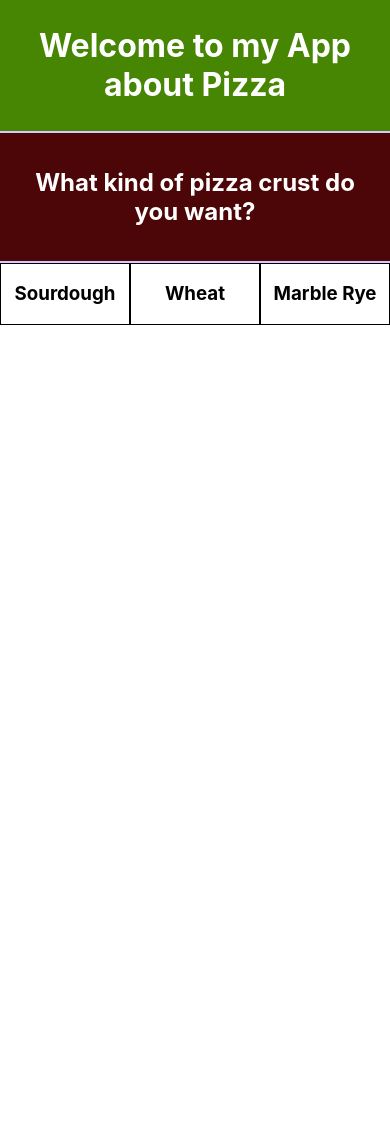
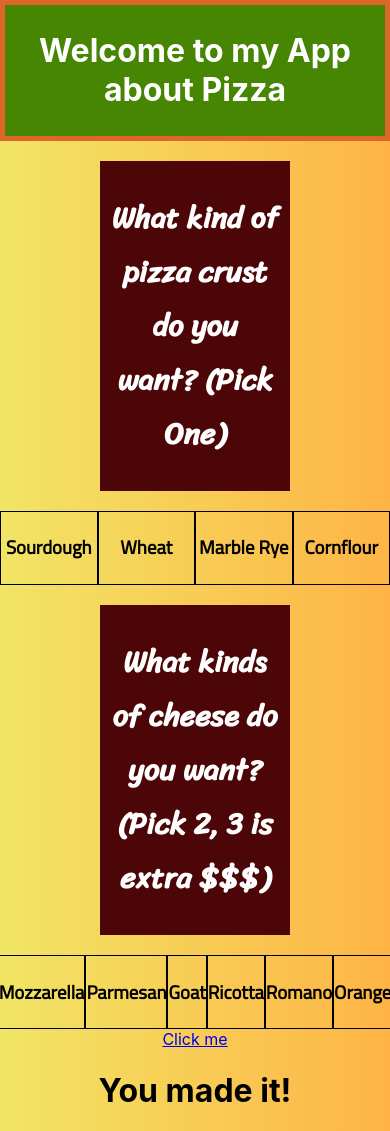
Before and after one commit to jessecalton/pizzatime, a React (Create React App) app: page /checkout in a window 390 px wide. Before the commit the page ends 844 px from the top, so only its background shows below. Built offline with nearby package versions, Linux system fonts and the light colour scheme.

Commit message:
more responsiveness

```diff
--- a/package.json
+++ b/package.json
@@ -8,6 +8,7 @@
     "@testing-library/user-event": "^7.2.1",
     "react": "^16.12.0",
     "react-dom": "^16.12.0",
+    "react-router-dom": "^5.1.2",
     "react-scripts": "3.3.1"
   },
   "scripts": {
--- a/src/App.css
+++ b/src/App.css
@@ -1,34 +1,30 @@
+@import url('https://fonts.googleapis.com/css?family=Cairo|Sriracha&display=swap');
+
 .App {
   text-align: center;
 }
+body {
+  background: -webkit-linear-gradient(left, rgba(241,229,101,1) 0%, rgba(254,179,67,0.99) 100%);
 
-.App-logo {
-  height: 40vmin;
-  pointer-events: none;
 }
-
-@media (prefers-reduced-motion: no-preference) {
-  .App-logo {
-    animation: App-logo-spin infinite 20s linear;
-  }
-}
-
 header {
   color: #FFF;
   padding: 5px 10px;
   text-align: center;
   align-items: center;
   background-color: rgb(70, 134, 2);
-  border-bottom: solid 2px #D4CAFF;
+  border: solid 5px rgb(220, 103, 40);
 }
 
 .subheader {
+  font-family: 'Sriracha', cursive;
+  font-size: 20px;
   color: #FFF;
-  padding: 15px 20px;
+  margin: 20px 100px;
+  padding: 5px 10px;
   text-align: center;
   align-items: center;
   background-color: rgb(77, 6, 7);
-  border-bottom: solid 2px #D4CAFF;
 }
 
 .item {
@@ -45,18 +41,22 @@ header {
 }
 
 .menu {
+  font-family: 'Cairo', sans-serif;
   display: flex;
   flex-direction: row;
   justify-content: center;
 }
 
-/* .App-header {
-  background-color: #282c34;
-  min-height: 100vh;
+.extras {
+  color: red;
+  font-family: fantasy;
+}
+
+.current-selections {
   display: flex;
-  flex-direction: column;
-  align-items: center;
   justify-content: center;
-  font-size: calc(10px + 2vmin);
-  color: white;
-} */
+}
+
+.current-selections > div {
+  background-color: rgb(226, 178, 119);
+}
--- a/src/App.js
+++ b/src/App.js
@@ -1,34 +1,82 @@
 import React, {Component} from 'react';
+import {BrowserRouter, Route, Switch, Link} from 'react-router-dom';
 import './App.css';
 import Header from './components/Header.js';
 import Menu from './components/Menu.js';
 import Selections from './components/Selections.js';
+import Checkout from './components/Checkout.js';
 
 class App extends Component {
   state = {
     breadItems: [
       {name: 'Sourdough', isSelected: false, id: 1},
       {name: 'Wheat', isSelected: false, id: 2},
-      {name: 'Marble Rye', isSelected: false, id: 3}
+      {name: 'Marble Rye', isSelected: false, id: 3},
+      {name: 'Cornflour', isSelected: false, id: 4}
+    ],
+    cheeses: [
+      {name: 'Mozzarella', isSelected: false, id: 1},
+      {name: 'Parmesan', isSelected: false, id: 2},
+      {name: 'Goat', isSelected: false, id: 3},
+      {name: 'Ricotta', isSelected: false, id: 4},
+      {name: 'Romano', isSelected: false, id: 5},
+      {name: 'Orange', isSelected: false, id: 6}
+    ],
+    toppings: [
+      {name: 'Basil', isSelected: false, id: 1},
+      {name: 'Mushrooms', isSelected: false, id: 2},
+      {name: 'Potato', isSelected: false, id: 3},
+      {name: 'Onion', isSelected: false, id: 4},
+      {name: 'Bosco', isSelected: false, id: 5}
     ]
   }
-  handleSelectedItem = (index) => {
+
+  // Only one bread type can be selected
+  handleSelectedBread = (index) => {
     this.setState( prevState => {
-      const updatedSelect = [...prevState.breadItems];
-      const updatedItem = { ...updatedSelect[index] };
+      const breadState = [...prevState.breadItems]
+      const updatedItem = { ...breadState[index] };
+      if(updatedItem.isSelected === false){
+        breadState.map(bread => {
+          bread.isSelected = false;
+          return bread
+        });
+      }
       updatedItem.isSelected = !updatedItem.isSelected;
-
-      updatedSelect[index] = updatedItem;
+      breadState[index] = updatedItem;
       return {
-        breadItems: updatedSelect
-      };
+        breadItems: breadState
+      }
     });
   }
 
-  retrieveAllSelectedItems = () => {
-    return (
-      this.state.breadItems.filter(item => item.isSelected === true)
-    )
+  handleSelectedCheese = (index) => {
+    this.setState( prevState => {
+      const cheeseState = [...prevState.cheeses];
+      const updatedItem = { ...cheeseState[index] };
+      const selectedCheese = cheeseState.reduce((count, cheese) => {
+        if(cheese.isSelected){
+          count++;
+        }
+        return count;
+      },0)
+
+      if(selectedCheese === 3 && updatedItem.isSelected === true){
+        updatedItem.isSelected = !updatedItem.isSelected;
+        cheeseState[index] = updatedItem;
+      } else if(selectedCheese === 3){
+        return {
+          cheeses: cheeseState
+        };
+      } else {
+        updatedItem.isSelected = !updatedItem.isSelected;
+        cheeseState[index] = updatedItem;
+      }
+      return {
+        cheeses: cheeseState
+
+      };
+    })
   }
 
   render() {
@@ -37,10 +85,25 @@ class App extends Component {
         <Header text='Welcome to my App about Pizza'/>
         <Menu
           items={this.state.breadItems}
-          selectItem={this.handleSelectedItem}
-          text='What kind of pizza crust do you want?'
+          selectItem={this.handleSelectedBread}
+          text='What kind of pizza crust do you want? (Pick One)'
         />
-        <Selections allItems={this.retrieveAllSelectedItems()}/>
+        <Menu
+          items={this.state.cheeses}
+          selectItem={this.handleSelectedCheese}
+          text='What kinds of cheese do you want? (Pick 2, 3 is extra $$$)'
+        />
+        <Selections allItems={this.state}/>
+        <BrowserRouter>
+            <Link to="/checkout">Click me</Link>
+            <Switch>
+              <Route exact path="/" component={App} />
+              <Route path="/checkout">
+                <Checkout />
+              </Route>
+            </Switch>
+        </BrowserRouter>
+
       </div>
     );
   }
--- /dev/null
+++ b/src/components/Checkout.js
@@ -0,0 +1,9 @@
+import React from 'react';
+
+const Checkout = () => {
+    return(
+        <h1>You made it!</h1>
+    )
+}
+
+export default Checkout;
--- /dev/null
+++ b/src/components/Extras.js
@@ -0,0 +1,14 @@
+import React from 'react';
+
+const Extras = ({message, toPrint}) => {
+    if(toPrint === true) {
+        return(
+            <h3 className="extras">{message}</h3>
+        )
+    } else {
+        return(null);
+    }
+
+}
+
+export default Extras;
--- a/src/components/Selections.js
+++ b/src/components/Selections.js
@@ -1,15 +1,37 @@
 import React, {Component} from 'react';
-import Subheader from './Subheader.js'
+import Subheader from './Subheader.js';
+import Extras from './Extras.js';
 
 class Selections extends Component {
+    parseSelected = () => {
+        let selected = [];
+        let selectedItems;
+        for(const item in this.props.allItems){
+            selectedItems = this.props.allItems[item].filter(item => item.isSelected === true)
+            selected = selected.concat(selectedItems)
+        }
+        return selected
+    }
+    extraCheese = () => {
+        return this.props.allItems.cheeses.filter(item => item.isSelected === true).length > 2
+    }
     render() {
-        if (this.props.allItems.length > 0) {
+
+        if (this.parseSelected().length > 0) {
             return(
                 <div>
                     <Subheader text='You have selected: '/>
-                    {this.props.allItems.map( (item) =>
-                        <h3 key={item.id}>{item.name}</h3>
-                    )}
+                    <Extras
+                        message='Extra cheese is a $2 donation to the Human Fund'
+                        toPrint={this.extraCheese()}
+                    />
+                    <div className="current-selections">
+                        {this.parseSelected().map( (item, index) =>
+                            <div className="item">
+                                <h3 key={index}>{item.name}</h3>
+                            </div>
+                        )}
+                    </div>
                 </div>
             )
         } else {
```
Also changed, not shown: 1 other file (tests, documents, lock files or other folders).
